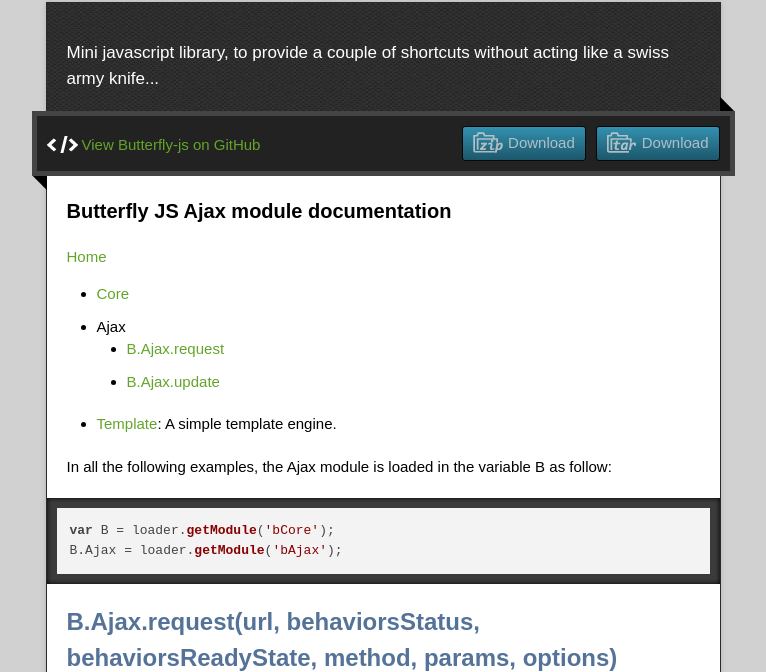
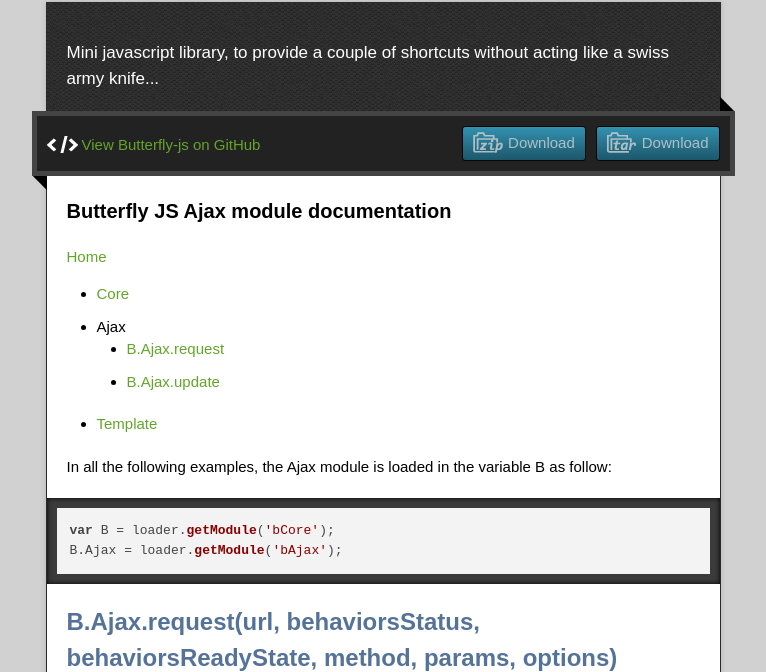
Before and after one commit to padawin/Butterfly-js, a website: page ajax.html in a window 1280 px wide. Shown: the part 128-800 px from the top of the page, without its empty margins (257-1023 px from the left). Drawn offline with nearby package versions, Linux system fonts and the light colour scheme.

Commit message:
menu fixed

```diff
--- a/ajax.html
+++ b/ajax.html
@@ -49,7 +49,7 @@
 										<li><a href="#update">B.Ajax.update</a></li>
 									</ul>
 								</li>
-								<li><a href="template.html"><span>Template</span></a>: A simple template engine.</li>
+								<li><a href="template.html"><span>Template</span></a></li>
 							</ul>
 						</div>
 						<section id="main_content" class="inner">
```
Also changed, not shown: core.html (+1 -1 lines), template.html (+1 -1 lines).
